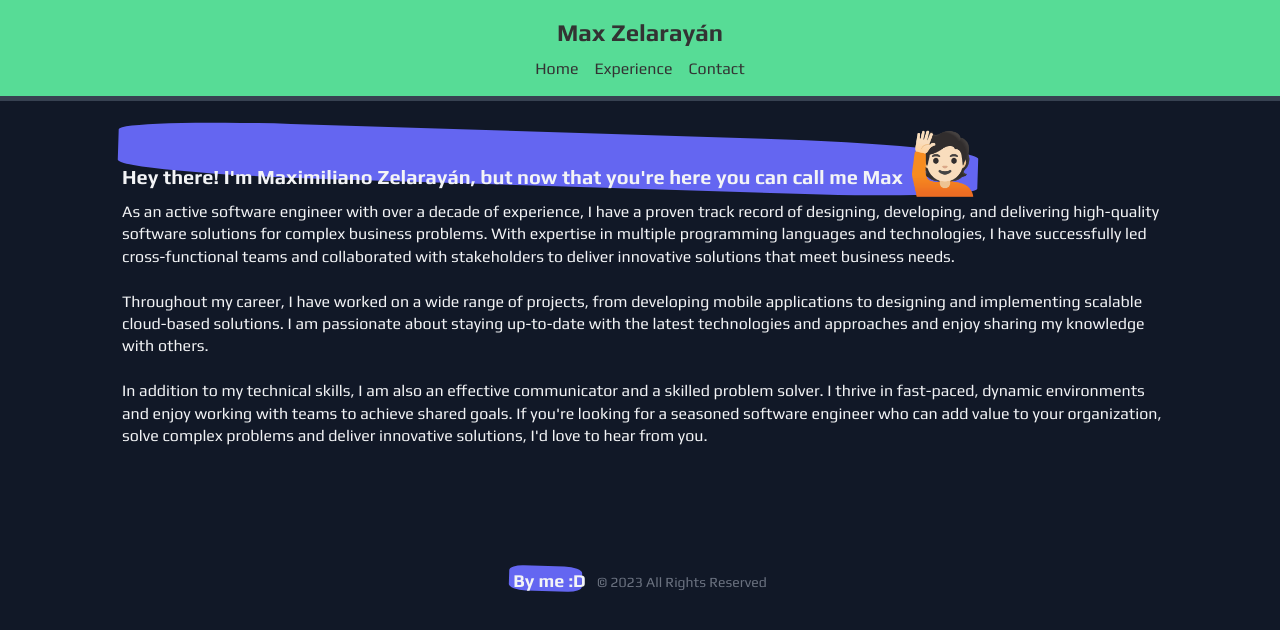
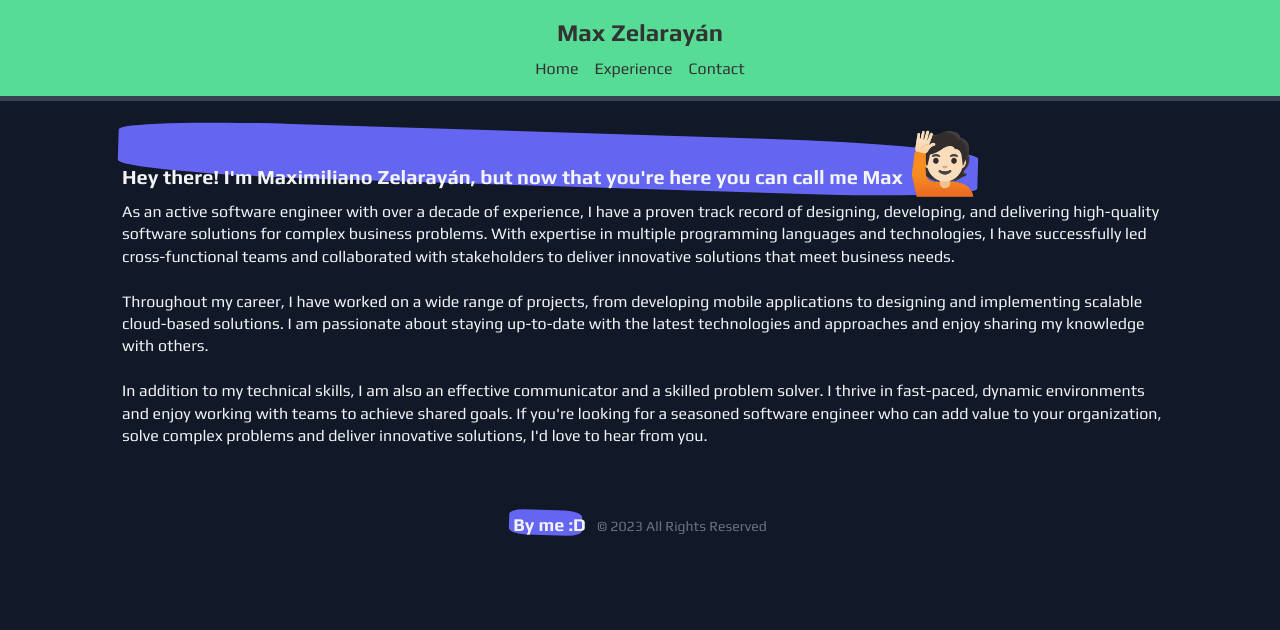
Before and after one commit to maximilian02/portfolio, a Next.js app: page / in a window 1280 px wide. Shown: the top 630 px of the page. Built offline with nearby package versions, Linux system fonts and the light colour scheme.

Commit message:
decrease margin top

```diff
--- a/src/app/components/Footer.tsx
+++ b/src/app/components/Footer.tsx
@@ -2,7 +2,7 @@ import HighlightText from "./HighlightText";
 
 const Footer = () => {
   return (
-    <footer className="px-4 sm:px-6 py-6 mt-24">
+    <footer className="px-4 sm:px-6 py-6 mt-10">
       <div className="text-center text-sm text-gray-500">
         <span className="dark:text-gray-100 text-gray-900 font-bold text-lg mr-2"><HighlightText>By me :D</HighlightText></span>   &copy; {new Date().getFullYear()}   All Rights Reserved
       </div>
```
